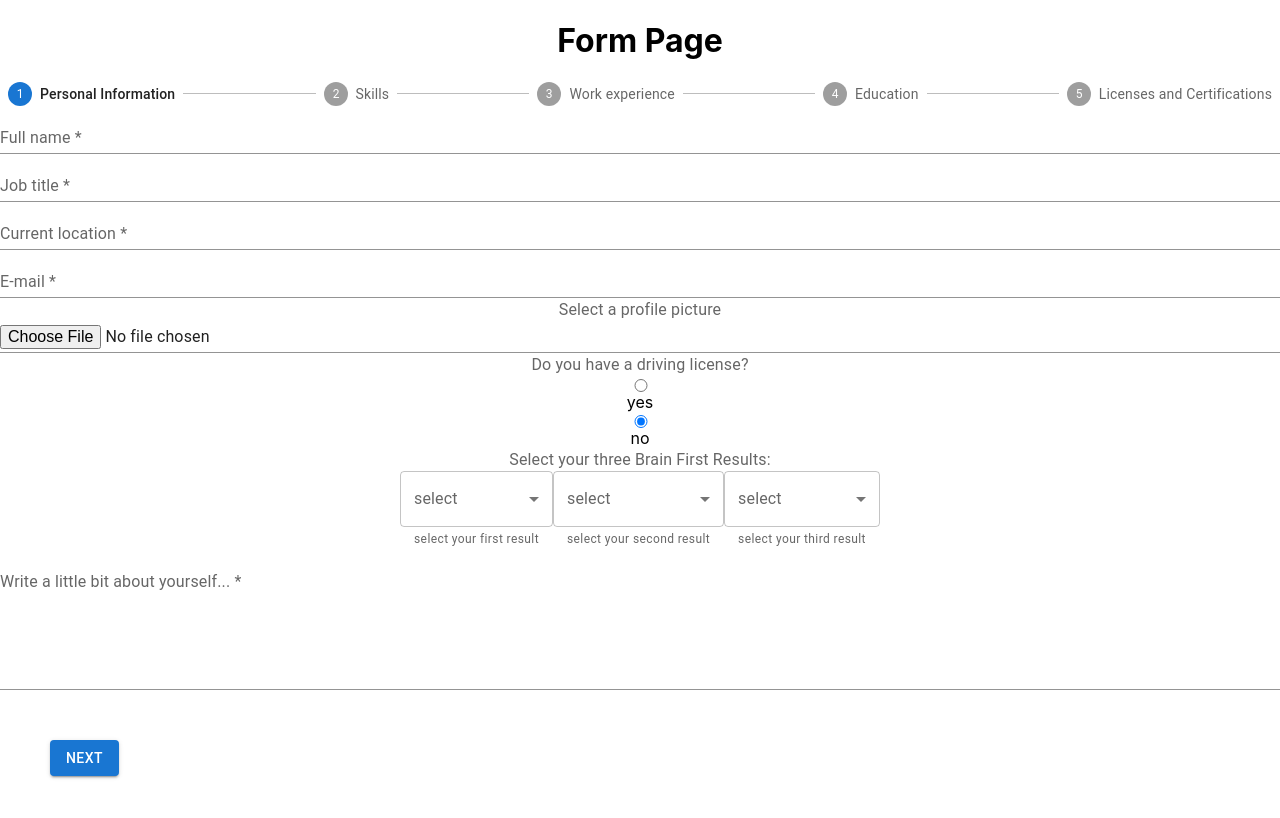
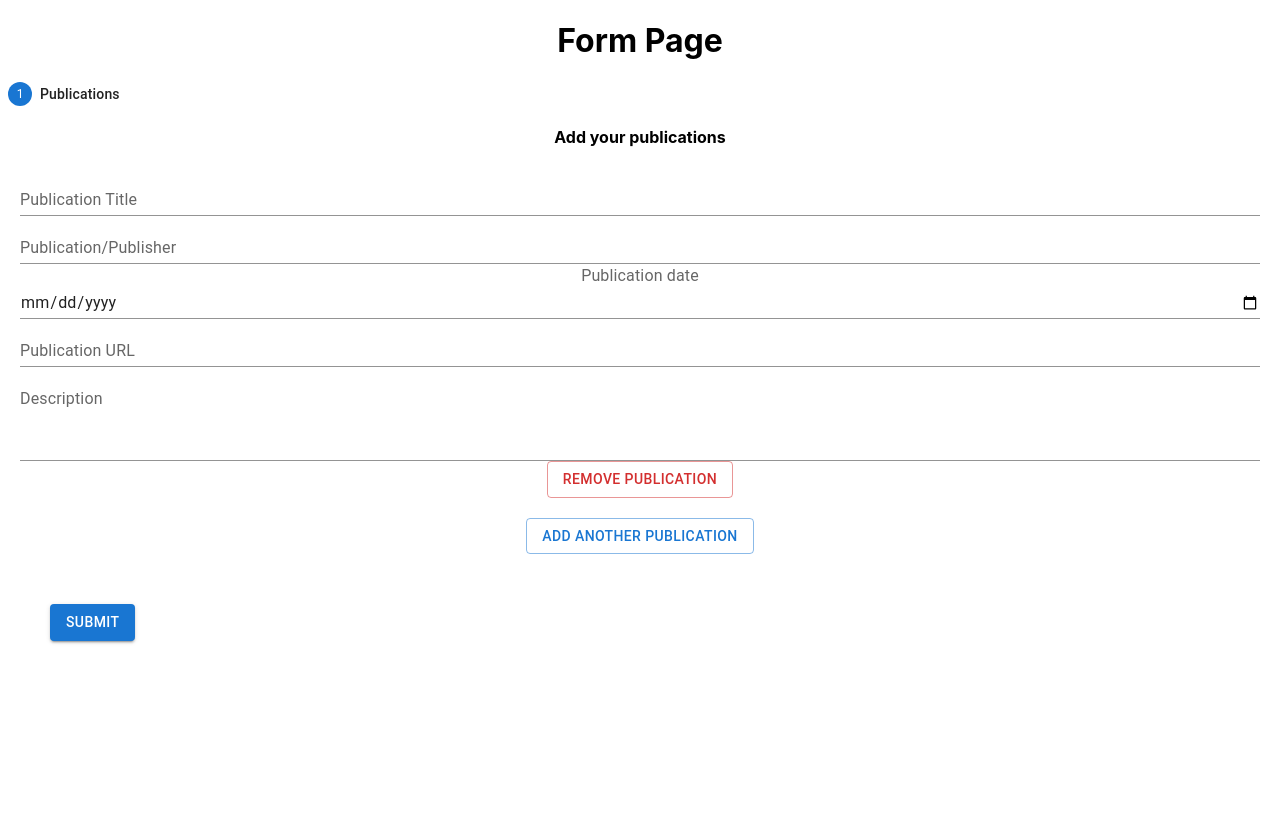
Before and after one commit to avdalmi/cv-builder-front-end, a React (Create React App) app: page /form in a window 1280 px wide. Shown: the top 818 px of the page. Built offline with nearby package versions, Linux system fonts and the light colour scheme.

Commit message:
publications section done && valdiations done

```diff
--- a/src/App.js
+++ b/src/App.js
@@ -1,14 +1,14 @@
 import { Route, Routes } from "react-router-dom";
 import "./App.css";
 import WelcomePage from "./Pages/WelcomePage/WelcomePage";
-import FormPage2 from "./Pages/FormPage/FormPage2";
+import FormPage from "./Pages/FormPage/FormPage";
 
 function App() {
   return (
     <div className="App">
       <Routes>
         <Route path="/" element={<WelcomePage />} />
-        <Route path="/form" element={<FormPage2 />} />
+        <Route path="/form" element={<FormPage />} />
       </Routes>
     </div>
   );
--- a/src/Components/FormSections/4_EducationSection.jsx
+++ b/src/Components/FormSections/4_EducationSection.jsx
@@ -23,33 +23,33 @@ function EducationSection(props) {
             {props.initialValues.education.map((edu, index) => (
               <div key={index} style={{ margin: "20px" }}>
                 <TextInputField
-                  name={`education[${index}].educationSchoolName`}
+                  name={`education[${index}].eduSchoolName`}
                   placeholder="Ex: University of Amsterdam"
                   style={{ margin: "10px" }}
                   label="College/University name *"
                 />
                 <TextInputField
-                  name={`education[${index}].educationDegreeTitle`}
+                  name={`education[${index}].eduDegreeTitle`}
                   placeholder="Ex: Bachelor's"
                   style={{ margin: "10px" }}
                   label="Degree"
                 />
                 <TextInputField
-                  name={`education[${index}].educationLocation`}
+                  name={`education[${index}].eduLocation`}
                   placeholder="Ex: Amsterdam"
                   label="Location *"
                   style={{ margin: "10px" }}
                 />
                 <InputLabel>start date *</InputLabel>
                 <TextInputField
-                  name={`education[${index}].educationStartDate`}
+                  name={`education[${index}].eduStartDate`}
                   type="date"
                   // InputLabel="start date"
                   style={{ margin: "10px" }}
                 />
                 <InputLabel>end date (or expected) *</InputLabel>
                 <TextInputField
-                  name={`education[${index}].educationEndDate`}
+                  name={`education[${index}].eduEndDate`}
                   placeholder="End date *"
                   type="date"
                   style={{ margin: "10px" }}
@@ -73,7 +73,7 @@ function EducationSection(props) {
                 </FormControl>{" "} */}
                 <TextInputField
                   placeholder="type something..."
-                  name={`education[${index}].educationDescription`}
+                  name={`education[${index}].eduDescription`}
                   multiline
                   rows={3}
                   label="Write a little bit about what you learned... max 300 characters*"
@@ -96,22 +96,22 @@ function EducationSection(props) {
               type="button"
               onClick={() => {
                 arrayHelpers.push({
-                  educationSchoolName: "",
-                  educationDegreeTitle: "",
-                  educationLocation: "",
-                  educationStartDate: "",
-                  educationEndDate: "",
-                  educationCurrent: "false",
-                  educationDescription: "",
+                  eduSchoolName: "",
+                  eduDegreeTitle: "",
+                  eduLocation: "",
+                  eduStartDate: "",
+                  eduEndDate: "",
+                  eduCurrent: "false",
+                  eduDescription: "",
                 });
                 props.initialValues.workExperience.push({
-                  educationSchoolName: "",
-                  educationDegreeTitle: "",
-                  educationLocation: "",
-                  educationStartDate: "",
-                  educationEndDate: "",
-                  educationCurrent: "false",
-                  educationDescription: "",
+                  eduSchoolName: "",
+                  eduDegreeTitle: "",
+                  eduLocation: "",
+                  eduStartDate: "",
+                  eduEndDate: "",
+                  eduCurrent: "false",
+                  eduDescription: "",
                 });
               }}
             >
--- a/src/Components/FormSections/5_CertificatesSection.jsx
+++ b/src/Components/FormSections/5_CertificatesSection.jsx
@@ -17,37 +17,37 @@ function CertificatesSection(props) {
             {props.initialValues.licensesAndCertifications.map((edu, index) => (
               <div key={index} style={{ margin: "20px" }}>
                 <TextInputField
-                  name={`licensesAndCertifications[${index}].certificateInstituteName`}
+                  name={`licensesAndCertifications[${index}].certInstituteName`}
                   placeholder="Ex: Techmongers"
                   label="Issuing organisation *"
                 />
                 <TextInputField
-                  name={`licensesAndCertifications[${index}].certificateTitle`}
+                  name={`licensesAndCertifications[${index}].certTitle`}
                   placeholder="Ex: JavaScript Full Stack Developer"
                   label="Title *"
                 />
                 <TextInputField
-                  name={`licensesAndCertifications[${index}].certificateCredentialID`}
-                  label="Certificate credential ID"
+                  name={`licensesAndCertifications[${index}].certCredentialID`}
+                  label="Certification credential ID"
                 />
                 <TextInputField
-                  name={`licensesAndCertifications[${index}].certificateCredentialURL`}
-                  label="Certificate credential URL"
+                  name={`licensesAndCertifications[${index}].certCredentialURL`}
+                  label="Certification credential URL"
                 />
                 <FormLabel>Issue date *</FormLabel>
                 <TextInputField
-                  name={`licensesAndCertifications[${index}].certificateIssueDate`}
+                  name={`licensesAndCertifications[${index}].certIssueDate`}
                   type="date"
                   // FormLabel="start date"
                 />
                 <FormLabel>Expiration date</FormLabel>
                 <TextInputField
-                  name={`licensesAndCertifications[${index}].certificateExpirationDate`}
+                  name={`licensesAndCertifications[${index}].certExpirationDate`}
                   placeholder="Expiration date"
                   type="date"
                 />
                 <FileUploadField
-                  name={`licensesAndCertifications[${index}].certificateUpload`}
+                  name={`licensesAndCertifications[${index}].certUpload`}
                   type="file"
                 />
                 <Button
@@ -62,7 +62,7 @@ function CertificatesSection(props) {
                     );
                   }}
                 >
-                  remove license or certificate
+                  remove license or certification
                 </Button>
               </div>
             ))}
@@ -71,22 +71,22 @@ function CertificatesSection(props) {
               type="button"
               onClick={() => {
                 arrayHelpers.push({
-                  certificateInstituteName: "",
-                  certificateTitle: "",
-                  certificateIssueDate: "",
-                  certificateExpirationDate: "",
-                  certificateCredentialID: "",
-                  certificateCredentialURL: "",
-                  certificateUpload: "",
+                  certInstituteName: "",
+                  certTitle: "",
+                  certIssueDate: "",
+                  certExpirationDate: "",
+                  certCredentialID: "",
+                  certCredentialURL: "",
+                  certUpload: "",
                 });
                 props.initialValues.licensesAndCertifications.push({
-                  certificateTitle: "",
-                  certificateInstituteName: "",
-                  certificateIssueDate: "",
-                  certificateExpirationDate: "",
-                  certificateCredentialID: "",
-                  certificateCredentialURL: "",
-                  certificateUpload: "",
+                  certTitle: "",
+                  certInstituteName: "",
+                  certIssueDate: "",
+                  certExpirationDate: "",
+                  certCredentialID: "",
+                  certCredentialURL: "",
+                  certUpload: "",
                 });
               }}
             >
--- a/src/Components/FormSections/6_PublicationSection.jsx
+++ b/src/Components/FormSections/6_PublicationSection.jsx
@@ -1,11 +1,100 @@
 import React from "react";
+import TextInputField from "../Form/TextInputField";
+import FileUploadField from "../Form/FileUploadField";
+import { Button, FormLabel } from "@mui/material";
+import { FieldArray } from "formik";
 
-function PublicationSection({ handleSubmit }) {
+function PublicationSection(props) {
   return (
-    <>
-      <h1>Publications</h1>
-      <form onSubmit={handleSubmit}></form>
-    </>
+    <FieldArray
+      name="publications"
+      render={(arrayHelpers) => {
+        // console.log("helpers", arrayHelpers);
+        return (
+          <div>
+            {/* publications: [
+    {
+      pubTitle: "", //Ex: To Kill a Mockingbird
+      pubPublisher: "", //Ex: Harvard Business Review
+      pubDate: "",
+      pubURL: "",
+      pubDescription: "",
+    },
+  ], */}
+            <h4>Add your publications</h4>
+            {props.initialValues.publications.map((pub, index) => (
+              <div key={index} style={{ margin: "20px" }}>
+                <TextInputField
+                  name={`publications[${index}].pubTitle`}
+                  placeholder="Ex: To Kill a Mockingbird"
+                  label="Publication Title"
+                />
+                <TextInputField
+                  name={`publications[${index}].pubPublisher`}
+                  placeholder="Ex: Harvard Business Review"
+                  label="Publication/Publisher"
+                />
+
+                <FormLabel>Publication date</FormLabel>
+                <TextInputField
+                  name={`publications[${index}].pubDate`}
+                  type="date"
+                  // FormLabel="start date"
+                />
+                <TextInputField
+                  name={`publications[${index}].pubURL`}
+                  label="Publication URL"
+                />
+                <TextInputField
+                  name={`publications[${index}].pubDescription`}
+                  label="Description"
+                  multiline
+                  rows={3}
+                  inputProps={{ maxLength: 300 }}
+                />
+                <Button
+                  type="button"
+                  variant="outlined"
+                  color="error"
+                  onClick={() => {
+                    arrayHelpers.remove(index);
+                    props.initialValues.publications.splice(index, 1);
+                  }}
+                >
+                  remove publication
+                </Button>
+              </div>
+            ))}
+            <Button
+              variant="outlined"
+              type="button"
+              onClick={() => {
+                arrayHelpers.push({
+                  certInstituteName: "",
+                  certTitle: "",
+                  certIssueDate: "",
+                  certExpirationDate: "",
+                  certCredentialID: "",
+                  certCredentialURL: "",
+                  certUpload: "",
+                });
+                props.initialValues.publications.push({
+                  certTitle: "",
+                  certInstituteName: "",
+                  certIssueDate: "",
+                  certExpirationDate: "",
+                  certCredentialID: "",
+                  certCredentialURL: "",
+                  certUpload: "",
+                });
+              }}
+            >
+              Add another publication
+            </Button>
+          </div>
+        );
+      }}
+    />
   );
 }
 
--- a/src/Pages/FormPage/FormPage2.jsx
+++ b/src/Pages/FormPage/FormPage.jsx
@@ -6,6 +6,7 @@ import {
   workValidationSchema,
   educationValidationSchema,
   skillsValidationSchema,
+  publicationsValidationSchema,
 } from "./FormValidation";
 import ProfileSection from "../../Components/FormSections/1_ProfileSection";
 import SkillsSection from "../../Components/FormSections/2_SkillsSection";
@@ -13,8 +14,9 @@ import WorkExpSection from "../../Components/FormSections/3_WorkExpSection";
 import { initialValues } from "./initialValues";
 import EducationSection from "../../Components/FormSections/4_EducationSection";
 import CertificatesSection from "../../Components/FormSections/5_CertificatesSection";
+import PublicationSection from "../../Components/FormSections/6_PublicationSection";
 
-function FormPage2() {
+function FormPage() {
   return (
     <div>
       <h1>Form Page</h1>
@@ -24,7 +26,7 @@ function FormPage2() {
           console.log(JSON.stringify(values, null, 2));
         }}
       >
-        <FormStep
+        {/* <FormStep
           stepName="Personal Information"
           onSubmit={() => console.log("personal information submit")}
           validationSchema={profileValidationSchema}
@@ -61,10 +63,17 @@ function FormPage2() {
           validationSchema={certificatesValidationSchema}
         >
           <CertificatesSection initialValues={initialValues} />
+        </FormStep> */}
+        <FormStep
+          stepName="Publications"
+          onSubmit={() => console.log("certificates submit")}
+          validationSchema={publicationsValidationSchema}
+        >
+          <PublicationSection initialValues={initialValues} />
         </FormStep>
       </MultiStepForm>
     </div>
   );
 }
 
-export default FormPage2;
+export default FormPage;
--- a/src/Pages/FormPage/FormValidation.js
+++ b/src/Pages/FormPage/FormValidation.js
@@ -43,57 +43,56 @@ export const workValidationSchema = yup.object({
 export const educationValidationSchema = yup.object({
   education: yup.array(
     yup.object({
-      educationSchoolName: yup.string().required("please enter school name"),
-      educationDegreeTitle: yup
+      eduSchoolName: yup.string().required("please enter school name"),
+      eduDegreeTitle: yup
         .string()
         .required("please enter the name of the degree"),
-      educationLocation: yup
+      eduLocation: yup
         .string()
         .required("please enter location of the college/university"),
-      educationStartDate: yup.date().required("please enter a start date"),
-      educationEndDate: yup
+      eduStartDate: yup.date().required("please enter a start date"),
+      eduEndDate: yup
         .date()
-        .min(
-          yup.ref("educationStartDate"),
-          "end date can't be before start date"
-        )
+        .min(yup.ref("eduStartDate"), "end date can't be before start date")
         .required("please enter a end date or a expected end date"),
-      educationDescription: yup
+      eduDescription: yup
         .string()
         .required("please enter a description of the degree"),
     })
   ),
 });
 
-// {
-//     certificateTitle: "",
-//     certificateInstituteName: "",
-//     certificateIssueDate: "",
-//     certificateExpirationDate: "",
-//     certificateCredentialID: "",
-//     certificateCredentialURL: "",
-//     certificateUpload: "",
-//   },
-
 export const certificatesValidationSchema = yup.object({
   licensesAndCertifications: yup.array(
     yup.object({
-      certificateTitle: yup
+      certTitle: yup
         .string()
-        .required("please enter the title of your certificate"),
-      certificateInstituteName: yup
+        .required("please enter the title of your certification"),
+      certInstituteName: yup
         .string()
         .required("please enter the name of the institute"),
-      certificateIssueDate: yup.date().required("please enter a issue date"),
-      certificateExpirationDate: yup
+      certIssueDate: yup.date().required("please enter a issue date"),
+      certExpirationDate: yup
         .date()
         .min(
-          yup.ref("certificateIssueDate"),
+          yup.ref("certIssueDate"),
           "expiration date can't be before the issue date"
         ),
-      certificateCredentialID: yup.string(),
-      certificateCredentialURL: yup.string(),
-      certificateUpload: yup.string(),
+      certCredentialID: yup.string(),
+      certCredentialURL: yup.string(),
+      certUpload: yup.string(),
+    })
+  ),
+});
+
+export const publicationsValidationSchema = yup.object({
+  publications: yup.array(
+    yup.object({
+      pubTitle: yup.string(),
+      pubPublisher: yup.string(),
+      pubDate: yup.date(),
+      pubURL: yup.string(),
+      pubDescription: yup.string(),
     })
   ),
 });
--- a/src/Pages/FormPage/initialValues.js
+++ b/src/Pages/FormPage/initialValues.js
@@ -32,24 +32,33 @@ export const initialValues = {
   ],
   education: [
     {
-      educationSchoolName: "",
-      educationDegreeTitle: "",
-      educationLocation: "",
-      educationStartDate: "",
-      educationEndDate: "",
-      educationCurrent: "false",
-      educationDescription: "",
+      eduSchoolName: "",
+      eduDegreeTitle: "",
+      eduLocation: "",
+      eduStartDate: "",
+      eduEndDate: "",
+      eduCurrent: "false",
+      eduDescription: "",
     },
   ],
   licensesAndCertifications: [
     {
-      certificateTitle: "",
-      certificateInstituteName: "",
-      certificateIssueDate: "",
-      certificateExpirationDate: "",
-      certificateCredentialID: "",
-      certificateCredentialURL: "",
-      certificateUpload: "",
+      certTitle: "",
+      certInstituteName: "",
+      certIssueDate: "",
+      certExpirationDate: "",
+      certCredentialID: "",
+      certCredentialURL: "",
+      certUpload: "",
+    },
+  ],
+  publications: [
+    {
+      pubTitle: "", //Ex: To Kill a Mockingbird
+      pubPublisher: "", //Ex: Harvard Business Review
+      pubDate: "",
+      pubURL: "",
+      pubDescription: "",
     },
   ],
 };
```
